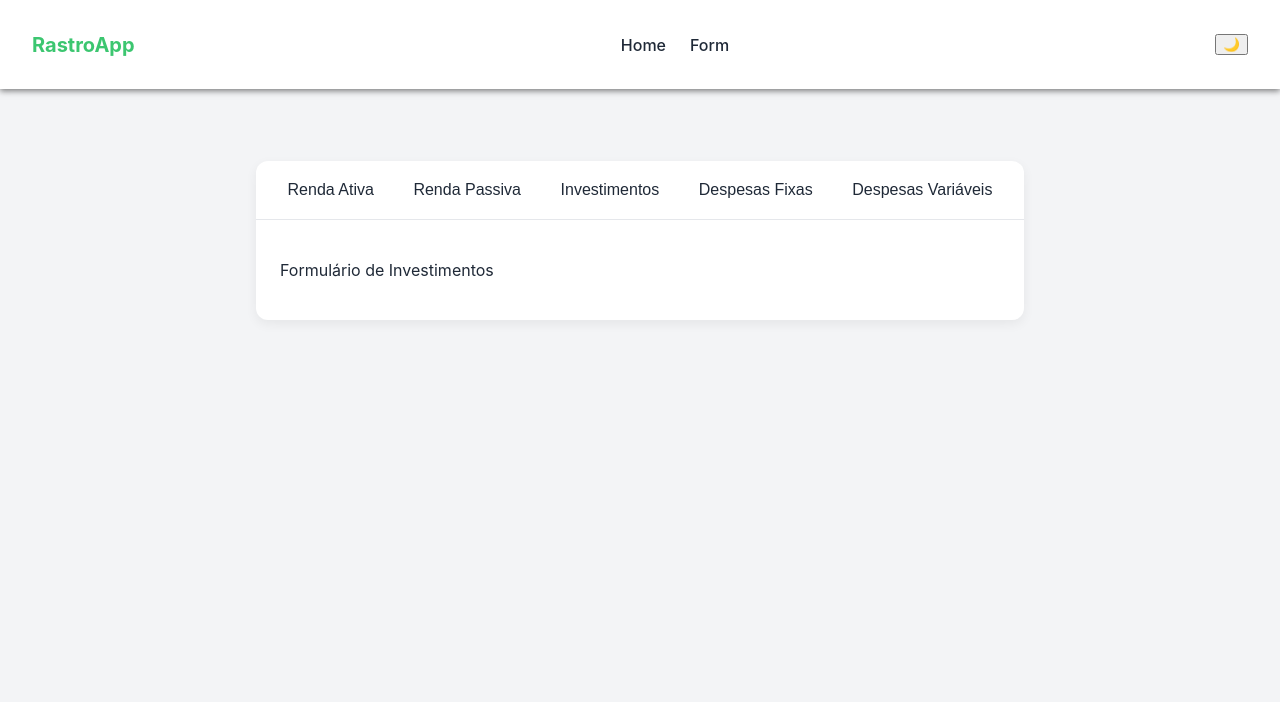
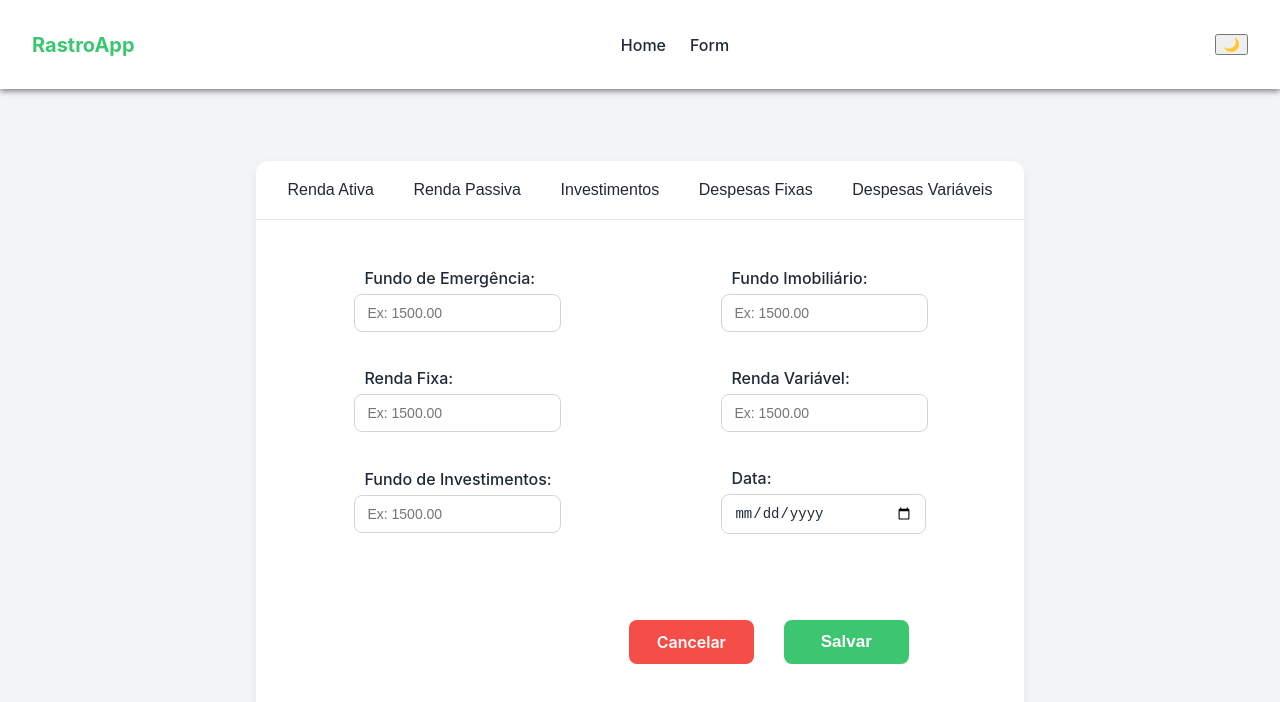
Before and after one commit to rafakimanja/RastroApp-Interface, a React (Vite) app: page /form in a window 1280 px wide. Both pictures are taken after a click on the button "Investimentos". Shown: the top 702 px of the page. Built offline with nearby package versions, Linux system fonts and the light colour scheme; a web font is replaced by a local one.

Commit message:
create FormInvestimentos component

```diff
--- /dev/null
+++ b/src/components/Forms/Investimentos.tsx
@@ -0,0 +1,49 @@
+import { Link } from "react-router";
+import './StyleForm.css'
+
+export default function FormInvestimentos(){
+    return(
+        <div className="form-card">
+            <div className="form-group">
+                <div className="input-group">
+                    <label htmlFor="valor">Fundo de Emergência:</label>
+                    <input type="number" id="valor" placeholder="Ex: 1500.00" />
+                </div>
+
+                <div className="input-group">
+                    <label htmlFor="valor">Fundo Imobiliário:</label>
+                    <input type="number" id="valor" placeholder="Ex: 1500.00" />
+                </div>
+            </div>
+
+            <div className="form-group">
+                <div className="input-group">
+                    <label htmlFor="valor">Renda Fixa:</label>
+                    <input type="number" id="valor" placeholder="Ex: 1500.00" />
+                </div>
+
+                <div className="input-group">
+                    <label htmlFor="valor">Renda Variável:</label>
+                    <input type="number" id="valor" placeholder="Ex: 1500.00" />
+                </div>
+            </div>
+
+            <div className="form-group">
+                <div className="input-group">
+                    <label htmlFor="valor">Fundo de Investimentos:</label>
+                    <input type="number" id="valor" placeholder="Ex: 1500.00" />
+                </div>
+
+                <div className="input-group">
+                    <label htmlFor="data">Data:</label>
+                    <input type="date" id="data" />
+                </div>
+            </div>
+
+            <div className="btn-group">
+                <Link to='/' className="btn-form" id="cancel">Cancelar</Link>
+                <button className="btn-form" id="submit">Salvar</button>
+            </div>
+        </div>
+    )
+}
--- a/src/routes/Form.tsx
+++ b/src/routes/Form.tsx
@@ -1,6 +1,7 @@
 import { useState } from 'react';
 import FormRendaAtiva from '../components/Forms/RendaAtiva';
 import FormRendaPassiva from '../components/Forms/RendaPassiva';
+import FormInvestimentos from '../components/Forms/Investimentos';
 import './Form.css'
 
 export default function Form(){
@@ -14,7 +15,7 @@ export default function Form(){
             case 'renda passiva':
                 return <FormRendaPassiva />;
             case 'investimentos':
-                return <p>Formulário de Investimentos</p>;
+                return <FormInvestimentos />;
             case 'despesas fixas':
                 return <p>Formulário de Despesas Fixas</p>;
             case 'despesas variaveis':
```
